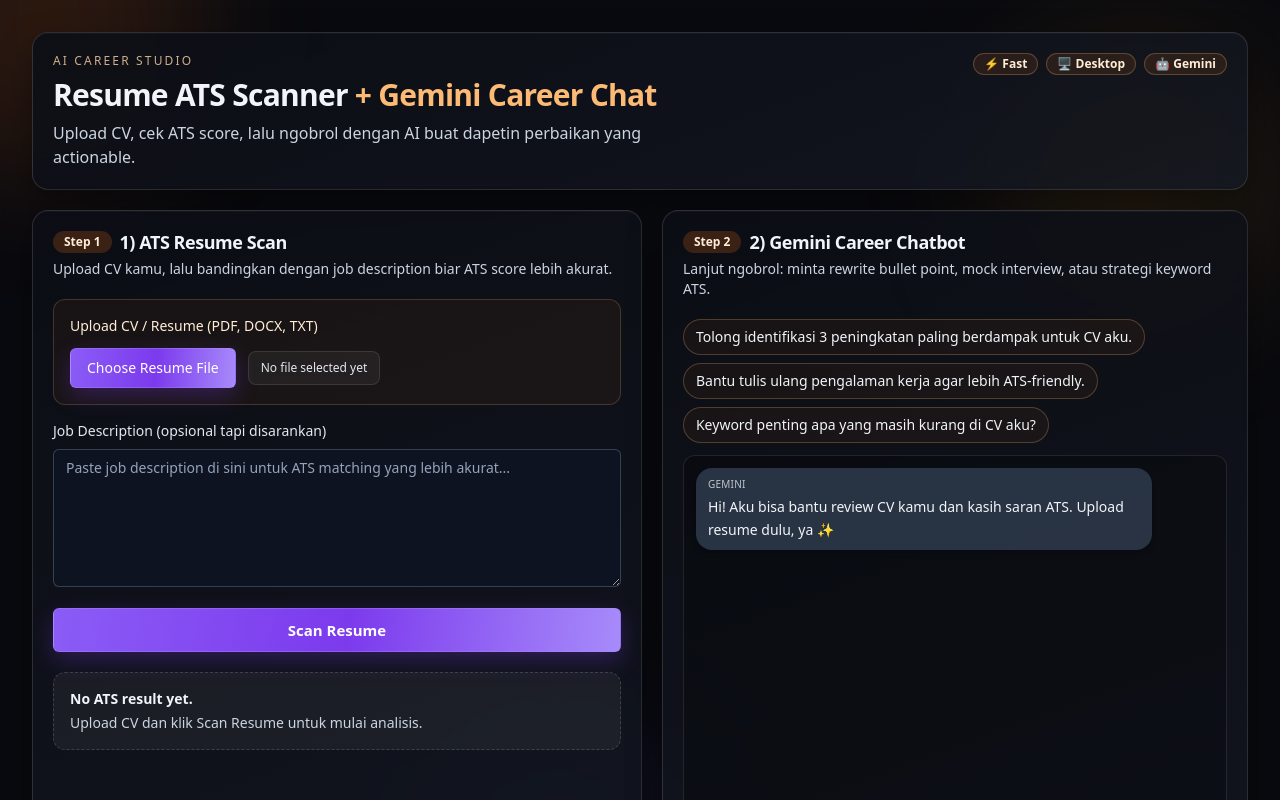
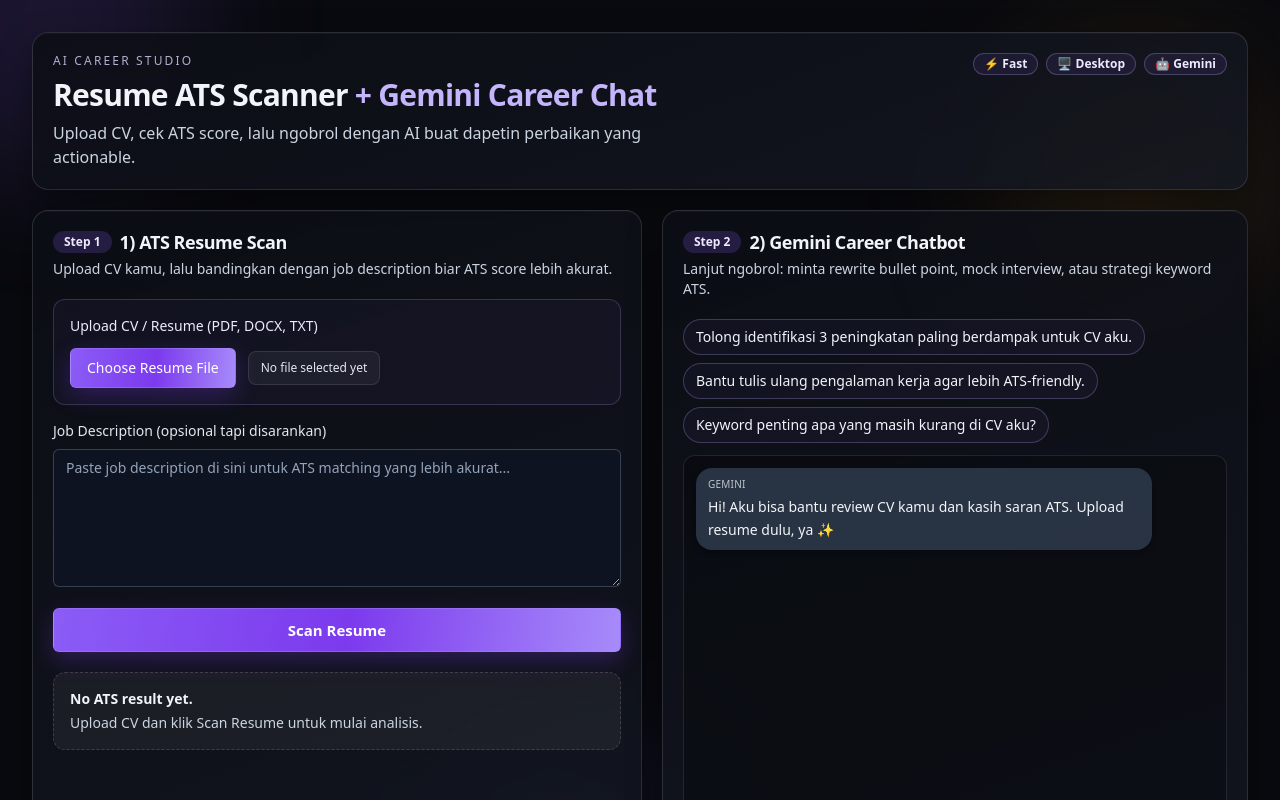
Before and after one commit to norchcode/simplify-ats-gemini, a Next.js app: page / in a window 1280 px wide. Shown: the top 800 px of the page. Built offline with nearby package versions, Linux system fonts and the light colour scheme.

Commit message:
color tweak

```diff
--- a/app/mobile/page.js
+++ b/app/mobile/page.js
@@ -119,9 +119,9 @@
   return (
     <main className={`relative min-h-screen overflow-hidden bg-[#090a0f] text-slate-100 ${activeView === "chat" ? "pb-20" : "pb-4"}`}>
       <div className="relative mx-auto w-full max-w-xl px-4 py-4">
-        <Card className="glass-dark border-orange-200/10">
+        <Card className="glass-dark border-violet-200/10">
           <CardHeader className="space-y-2">
-            <p className="text-[10px] uppercase tracking-[0.18em] text-orange-200/80">AI Career Studio • Mobile</p>
+            <p className="text-[10px] uppercase tracking-[0.18em] text-violet-200/80">AI Career Studio • Mobile</p>
             <CardTitle className="text-xl">Resume ATS Scanner + Gemini Career Chat</CardTitle>
             <CardDescription className="text-slate-300">Upload CV, cek ATS score, lalu ngobrol dengan AI buat dapetin perbaikan yang actionable.</CardDescription>
           </CardHeader>
@@ -140,7 +140,7 @@
           <Card className="glass-dark mt-4">
             <CardHeader>
               <div className="flex items-center gap-2">
-                <Badge className="bg-orange-500/20 text-orange-100">Step 1</Badge>
+                <Badge className="bg-violet-500/20 text-violet-100">Step 1</Badge>
                 <CardTitle>ATS Resume Scan</CardTitle>
               </div>
               <CardDescription className="text-slate-300">Upload CV kamu, lalu bandingkan dengan job description biar ATS score lebih akurat.</CardDescription>
@@ -180,11 +180,11 @@
                   <div className="rounded-xl border border-white/10 bg-black/20 p-3">
                     <div className="mb-2 flex items-center justify-between">
                       <p className="text-sm font-semibold">ATS Match Score</p>
-                      <p className="text-lg font-bold text-orange-300">{score}/100</p>
+                      <p className="text-lg font-bold text-violet-300">{score}/100</p>
                     </div>
                     <Progress value={score} />
                   </div>
-                  <div className="rounded-xl bg-orange-500/10 p-3 text-sm text-slate-100">{scanResult.summary}</div>
+                  <div className="rounded-xl bg-violet-500/10 p-3 text-sm text-slate-100">{scanResult.summary}</div>
                 </div>
               ) : null}
             </CardContent>
@@ -193,7 +193,7 @@
           <Card className="glass-dark mt-4">
             <CardHeader>
               <div className="flex items-center gap-2">
-                <Badge className="bg-orange-500/20 text-orange-100">Step 2</Badge>
+                <Badge className="bg-violet-500/20 text-violet-100">Step 2</Badge>
                 <CardTitle>Gemini Career Chatbot</CardTitle>
               </div>
               <CardDescription className="text-slate-300">Lanjut ngobrol: minta rewrite bullet point, mock interview, atau strategi keyword ATS.</CardDescription>
@@ -201,7 +201,7 @@
             <CardContent>
               <div className="mb-2 flex flex-wrap gap-2">
                 {quickPrompts.map((prompt) => (
-                  <Button key={prompt} type="button" variant="outline" size="sm" className="rounded-full border-orange-300/25 bg-orange-500/5" onClick={() => sendChatMessage(prompt)} disabled={chatLoading}>
+                  <Button key={prompt} type="button" variant="outline" size="sm" className="rounded-full border-violet-300/25 bg-violet-500/5" onClick={() => sendChatMessage(prompt)} disabled={chatLoading}>
                     {prompt}
                   </Button>
                 ))}
@@ -210,7 +210,7 @@
               <div className="chat-scroll h-[52vh] overflow-y-auto rounded-xl border border-white/10 bg-black/25 p-3">
                 {messages.map((msg, i) => (
                   <div key={i} className={`mb-2 flex ${msg.role === "user" ? "justify-end" : "justify-start"}`}>
-                    <div className={`max-w-[88%] rounded-2xl px-3 py-2 text-sm ${msg.role === "user" ? "bg-orange-500/85 text-white" : "bg-slate-700/75 text-slate-100"}`}>
+                    <div className={`max-w-[88%] rounded-2xl px-3 py-2 text-sm ${msg.role === "user" ? "bg-violet-500/85 text-white" : "bg-slate-700/75 text-slate-100"}`}>
                       <p className="mb-1 text-[10px] uppercase tracking-wide opacity-75">{msg.role === "user" ? "You" : "Gemini"}</p>
                       <p className="whitespace-pre-wrap break-words">{msg.text}</p>
                     </div>
--- a/app/page.js
+++ b/app/page.js
@@ -127,13 +127,13 @@
       <BackgroundGlow />
 
       <div className="relative mx-auto w-full max-w-7xl px-4 py-5 sm:px-6 lg:px-8 lg:py-8">
-        <Card className="glass-dark border-orange-200/10">
+        <Card className="glass-dark border-violet-200/10">
           <CardHeader>
             <div className="flex flex-wrap items-start justify-between gap-4">
               <div>
-                <p className="text-xs uppercase tracking-[0.18em] text-orange-200/80">AI Career Studio</p>
+                <p className="text-xs uppercase tracking-[0.18em] text-violet-200/80">AI Career Studio</p>
                 <CardTitle className="mt-2 text-2xl sm:text-3xl">
-                  Resume ATS Scanner <span className="text-orange-300">+ Gemini Career Chat</span>
+                  Resume ATS Scanner <span className="text-violet-300">+ Gemini Career Chat</span>
                 </CardTitle>
                 <CardDescription className="mt-2 max-w-2xl text-sm sm:text-base text-slate-300">
                   Upload CV, cek ATS score, lalu ngobrol dengan AI buat dapetin perbaikan yang actionable.
@@ -141,9 +141,9 @@
               </div>
 
               <div className="flex flex-wrap gap-2 text-xs">
-                <Badge variant="outline" className="border-orange-300/25 bg-orange-500/10 text-orange-100">⚡ Fast</Badge>
-                <Badge variant="outline" className="border-orange-300/25 bg-orange-500/10 text-orange-100">🖥️ Desktop</Badge>
-                <Badge variant="outline" className="border-orange-300/25 bg-orange-500/10 text-orange-100">🤖 Gemini</Badge>
+                <Badge variant="outline" className="border-violet-300/25 bg-violet-500/10 text-violet-100">⚡ Fast</Badge>
+                <Badge variant="outline" className="border-violet-300/25 bg-violet-500/10 text-violet-100">🖥️ Desktop</Badge>
+                <Badge variant="outline" className="border-violet-300/25 bg-violet-500/10 text-violet-100">🤖 Gemini</Badge>
               </div>
             </div>
           </CardHeader>
@@ -153,7 +153,7 @@
           <Card className="glass-dark">
             <CardHeader>
               <div className="flex items-center gap-2">
-                <Badge className="bg-orange-500/20 text-orange-100">Step 1</Badge>
+                <Badge className="bg-violet-500/20 text-violet-100">Step 1</Badge>
                 <CardTitle>1) ATS Resume Scan</CardTitle>
               </div>
               <CardDescription className="text-slate-300">Upload CV kamu, lalu bandingkan dengan job description biar ATS score lebih akurat.</CardDescription>
@@ -161,8 +161,8 @@
 
             <CardContent>
               <form onSubmit={handleScan} className="space-y-4">
-                <div className="rounded-xl border border-orange-300/20 bg-orange-500/5 p-4">
-                  <p className="text-sm font-medium text-orange-100">Upload CV / Resume (PDF, DOCX, TXT)</p>
+                <div className="rounded-xl border border-violet-300/20 bg-violet-500/5 p-4">
+                  <p className="text-sm font-medium text-violet-100">Upload CV / Resume (PDF, DOCX, TXT)</p>
                   <input
                     ref={fileInputRef}
                     type="file"
@@ -211,20 +211,20 @@
                   <div className="rounded-xl border border-white/10 bg-black/20 p-4">
                     <div className="mb-3 flex items-center justify-between gap-3">
                       <p className="text-sm font-semibold text-white">ATS Match Score</p>
-                      <p className="text-xl font-bold text-orange-300">{score}/100</p>
+                      <p className="text-xl font-bold text-violet-300">{score}/100</p>
                     </div>
                     <Progress value={score} />
                   </div>
 
-                  <div className="rounded-xl bg-orange-500/10 p-3 text-sm leading-relaxed text-slate-100">{scanResult.summary}</div>
+                  <div className="rounded-xl bg-violet-500/10 p-3 text-sm leading-relaxed text-slate-100">{scanResult.summary}</div>
 
                   <List title="Strengths" items={scanResult.strengths} />
                   <List title="Missing Keywords" items={scanResult.missingKeywords} />
                   <List title="Suggestions" items={scanResult.suggestions} />
 
                   {scanResult.improvedSummary ? (
-                    <div className="rounded-xl border border-orange-300/20 bg-orange-500/5 p-3">
-                      <h4 className="text-sm font-semibold text-orange-200">Improved Professional Summary</h4>
+                    <div className="rounded-xl border border-violet-300/20 bg-violet-500/5 p-3">
+                      <h4 className="text-sm font-semibold text-violet-200">Improved Professional Summary</h4>
                       <p className="mt-1 text-sm leading-relaxed text-slate-100">{scanResult.improvedSummary}</p>
                     </div>
                   ) : null}
@@ -241,7 +241,7 @@
           <Card className="glass-dark">
             <CardHeader>
               <div className="flex items-center gap-2">
-                <Badge className="bg-orange-500/20 text-orange-100">Step 2</Badge>
+                <Badge className="bg-violet-500/20 text-violet-100">Step 2</Badge>
                 <CardTitle>2) Gemini Career Chatbot</CardTitle>
               </div>
               <CardDescription className="text-slate-300">Lanjut ngobrol: minta rewrite bullet point, mock interview, atau strategi keyword ATS.</CardDescription>
@@ -255,7 +255,7 @@
                     type="button"
                     variant="outline"
                     size="sm"
-                    className="rounded-full border-orange-300/25 bg-orange-500/5 hover:bg-orange-500/10"
+                    className="rounded-full border-violet-300/25 bg-violet-500/5 hover:bg-violet-500/10"
                     onClick={() => sendChatMessage(prompt)}
                     disabled={chatLoading}
                   >
@@ -300,7 +300,7 @@
 function BackgroundGlow() {
   return (
     <div className="pointer-events-none absolute inset-0">
-      <div className="glow-slow absolute -top-28 -left-24 h-72 w-72 rounded-full bg-orange-500/15 blur-3xl" />
+      <div className="glow-slow absolute -top-28 -left-24 h-72 w-72 rounded-full bg-violet-500/15 blur-3xl" />
       <div className="glow-slower absolute top-12 right-0 h-72 w-72 rounded-full bg-amber-500/10 blur-3xl" />
       <div className="glow-slow absolute bottom-0 left-1/3 h-64 w-64 rounded-full bg-indigo-500/10 blur-3xl" />
     </div>
@@ -311,7 +311,7 @@
   const isUser = role === "user";
   return (
     <div className={`mb-2 flex ${isUser ? "justify-end" : "justify-start"}`}>
-      <div className={`max-w-[88%] rounded-2xl px-3 py-2 text-sm leading-relaxed shadow-md ${isUser ? "bg-orange-500/85 text-white" : "bg-slate-700/75 text-slate-100"}`}>
+      <div className={`max-w-[88%] rounded-2xl px-3 py-2 text-sm leading-relaxed shadow-md ${isUser ? "bg-violet-500/85 text-white" : "bg-slate-700/75 text-slate-100"}`}>
         <p className="mb-1 text-[10px] uppercase tracking-wide opacity-75">{isUser ? "You" : "Gemini"}</p>
         <p className="whitespace-pre-wrap break-words">{text}</p>
       </div>
@@ -323,7 +323,7 @@
   if (!items?.length) return null;
   return (
     <div>
-      <h4 className="mb-1 text-sm font-semibold text-orange-200">{title}</h4>
+      <h4 className="mb-1 text-sm font-semibold text-violet-200">{title}</h4>
       <ul className="list-disc space-y-1 pl-5 text-sm text-slate-100">
         {items.map((item, index) => (
           <li key={index}>{item}</li>
```
